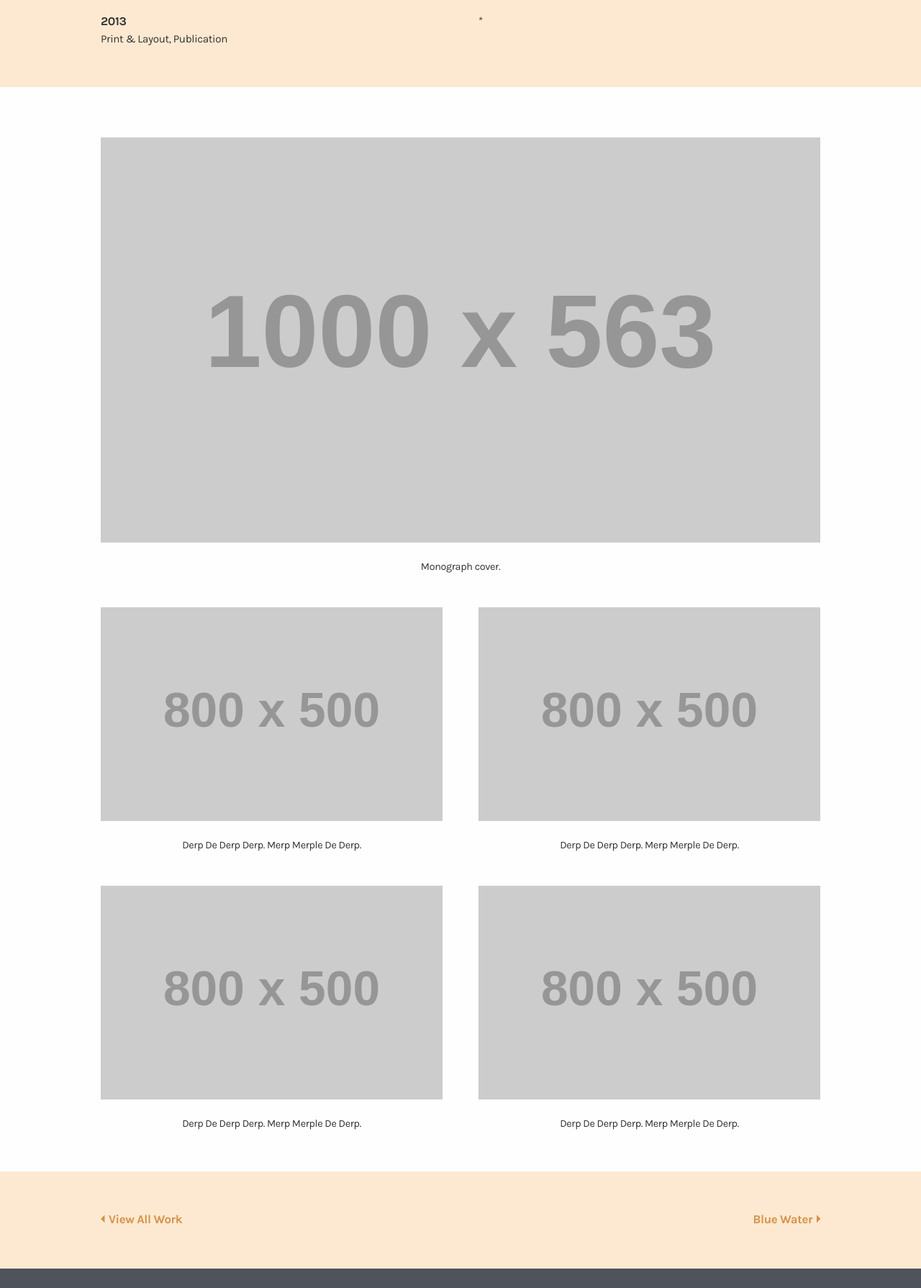
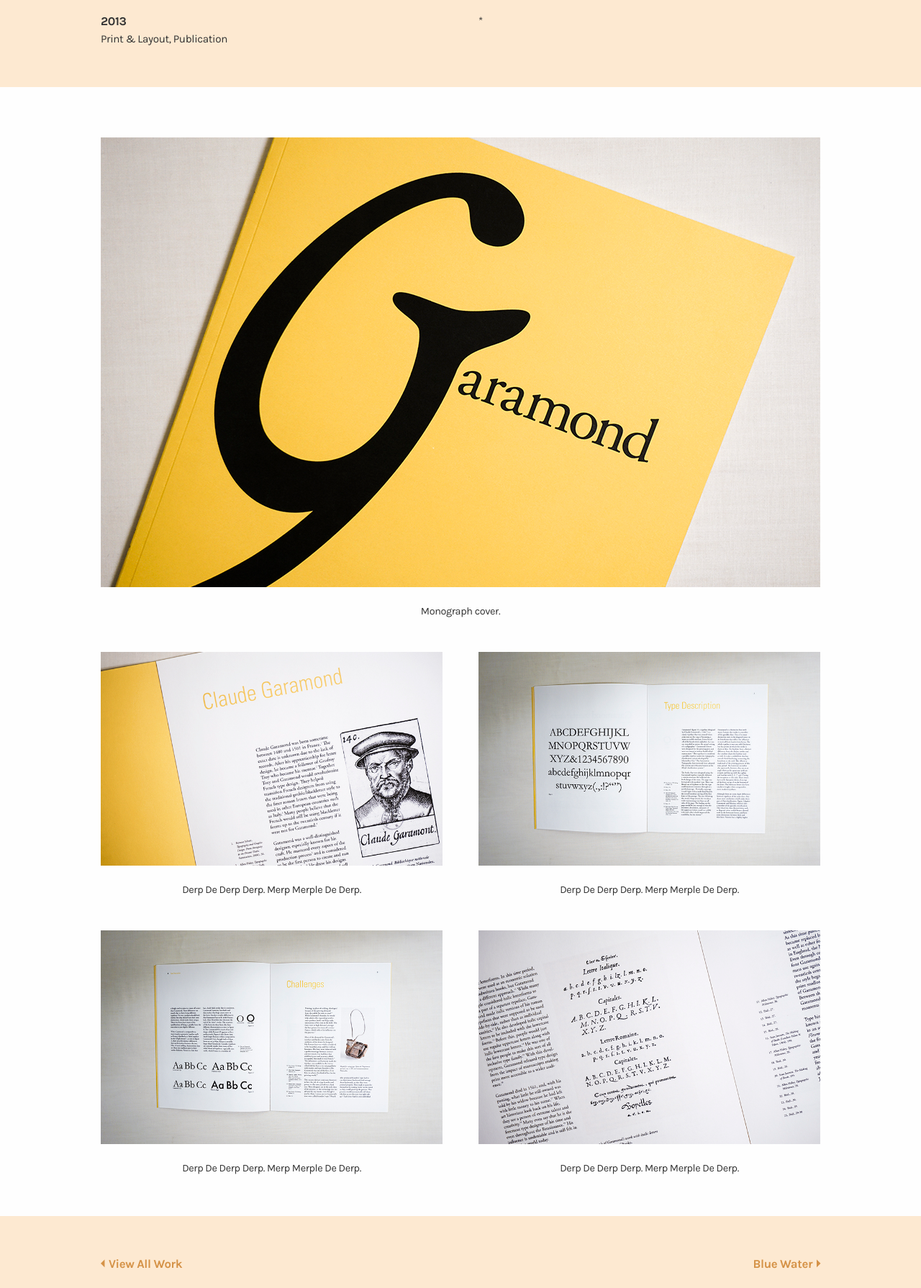
Before and after one commit to kirstengreen/portfolio-2015, a plain HTML site: page work/garamond.html in a window 1280 px wide. Shown: the part 274-2064 px from the top of the page at 72% size. Drawn offline with nearby package versions, Linux system fonts and the light colour scheme; placeholder pictures from the web are drawn by us.

Commit message:
updated: 04/24/15
- added project images to garamond
- added garamond cover image
- updated blue water cover image
- removed and  reorganized some letter color associations images.

```diff
--- a/work/garamond.html
+++ b/work/garamond.html
@@ -57,26 +57,26 @@
             <div class="white-bg">
                 <div class="container work">
                     <div class="row">
-                        <img src="http://placehold.it/1000x563" class="img-gallery" alt="Garamond Cover">
+                        <img src="../img/garamond/image-01.jpg" class="img-gallery" alt="Garamond Cover">
                         <p class="caption">Monograph cover.</p>
                     </div>
                     <div class="row group">
                         <div class="col-1">
-                            <img src="http://placehold.it/800x500" class="img-gallery" alt="">
+                            <img src="../img/garamond/image-02.jpg" class="img-gallery" alt="">
                             <p class="caption">Derp De Derp Derp. Merp Merple De Derp.</p>
                         </div>
                         <div class="col-2">
-                            <img src="http://placehold.it/800x500" class="img-gallery" alt="">
+                            <img src="../img/garamond/image-03.jpg" class="img-gallery" alt="">
                             <p class="caption">Derp De Derp Derp. Merp Merple De Derp.</p>
                         </div>
                     </div>
                     <div class="row group">
                         <div class="col-1">
-                            <img src="http://placehold.it/800x500" class="img-gallery" alt="">
+                            <img src="../img/garamond/image-04.jpg" class="img-gallery" alt="">
                             <p class="caption">Derp De Derp Derp. Merp Merple De Derp.</p>
                         </div>
                         <div class="col-2">
-                            <img src="http://placehold.it/800x500" class="img-gallery" alt="">
+                            <img src="../img/garamond/image-05.jpg" class="img-gallery" alt="">
                             <p class="caption">Derp De Derp Derp. Merp Merple De Derp.</p>
                         </div>
                     </div>
```
Also changed, not shown: index.html (+1 -1 lines), work/letter-color-associations.html (+3 -13 lines), img/covers/blue-water-cover.jpg, img/covers/garamond-cover.jpg (added), img/garamond/image-01.jpg (added), img/garamond/image-02.jpg (added), img/garamond/image-03.jpg (added), img/garamond/image-04.jpg (added), img/garamond/image-05.jpg (added), img/letter-color-associations/image-02.jpg, img/letter-color-associations/image-03.jpg (deleted), img/letter-color-associations/image-04.jpg (deleted), img/letter-color-associations/image-05.jpg, img/letter-color-associations/image-06.jpg (deleted), 1 more files.
